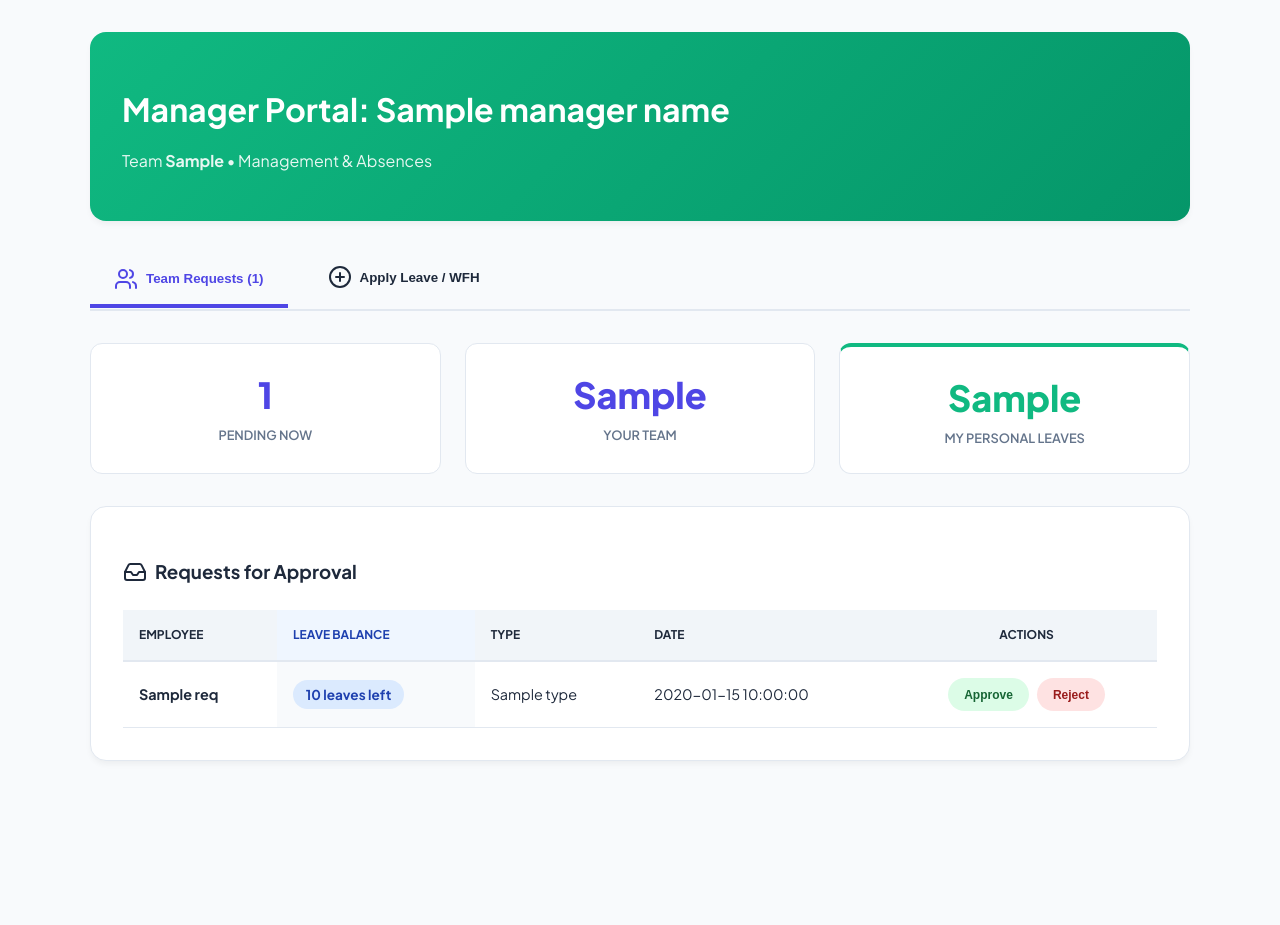
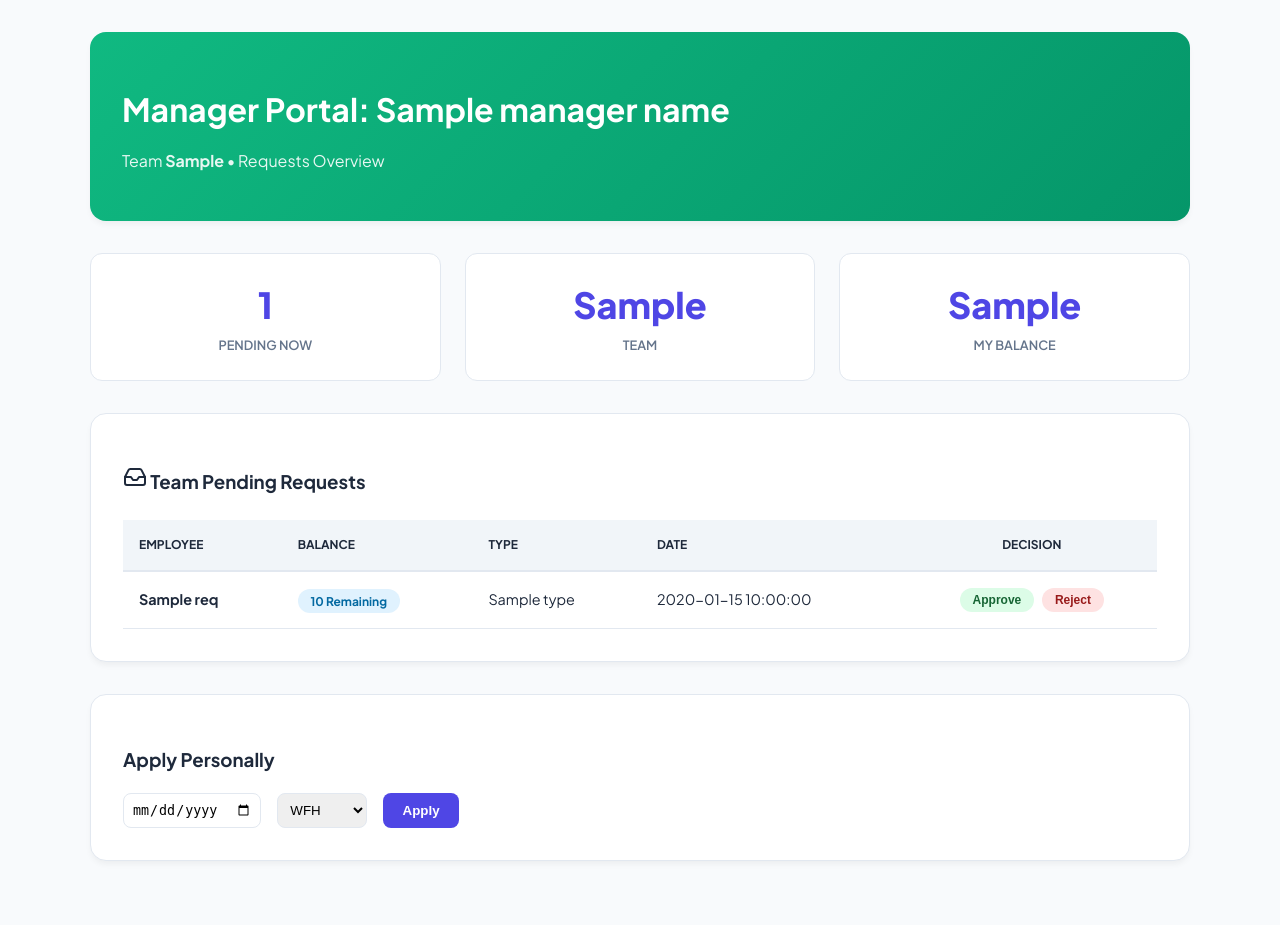
Before and after one commit to Ahsan60712/attendance-system, a Flask app: template templates/manager_dashboard.html in a window 1280 px wide. Before the commit the page ends 761 px from the top, so only its background shows below. Run offline with Flask 3, Linux system fonts and the light colour scheme; the template is opened without the code that fills it: most values are stand-ins (such as "Sample title", 1, 10 or a date in 2020).

Commit message:
Simplify Manager Dashboard UI to verify data rendering

```diff
--- a/templates/manager_dashboard.html
+++ b/templates/manager_dashboard.html
@@ -5,29 +5,10 @@
 {% block content %}
 <div class="card" style="background: linear-gradient(135deg, #10b981, #059669); color: white; border: none; margin-bottom: 2rem;">
     <h1 style="font-size: 2rem; margin-bottom: 0.5rem;">Manager Portal: {{ manager_name }}</h1>
-    <p style="opacity: 0.9;">Team <strong>{{ emp_data.emp_team }}</strong> • Management & Absences</p>
+    <p style="opacity: 0.9;">Team <strong>{{ emp_data.emp_team }}</strong> • Requests Overview</p>
 </div>
 
-<!-- Tabs Navigation -->
-<div style="display: flex; gap: 1rem; margin-bottom: 2rem; border-bottom: 2px solid var(--border); padding-bottom: 0.5rem;">
-    <button onclick="showTab('requests-tab')" class="tab-btn active-tab" id="btn-requests">
-        <i data-lucide="users" size="18"></i> Team Requests ({{ pending_requests|length }})
-    </button>
-    <button onclick="showTab('apply-tab')" class="tab-btn" id="btn-apply">
-        <i data-lucide="plus-circle" size="18"></i> Apply Leave / WFH
-    </button>
-</div>
-
-<style>
-    .tab-btn { border: none; background: transparent; padding: 0.75rem 1.5rem; font-weight: 700; color: var(--text-muted); cursor: pointer; display: flex; align-items: center; gap: 0.5rem; border-radius: 8px 8px 0 0; transition: all 0.3s; }
-    .tab-btn:hover { color: var(--primary); background: #f1f5f9; }
-    .active-tab { color: var(--primary); border-bottom: 4px solid var(--primary); margin-bottom: -7px; }
-    .tab-content { display: none; animation: fadeIn 0.3s ease-in-out; }
-    @keyframes fadeIn { from { opacity: 0; transform: translateY(5px); } to { opacity: 1; transform: translateY(0); } }
-</style>
-
-<!-- TAB 1: TEAM REQUESTS -->
-<div id="requests-tab" class="tab-content" style="display: block;">
+<!-- SIMPLE STATS -->
 <div class="stats-grid">
     <div class="stat-card">
         <span class="value">{{ pending_requests|length }}</span>
@@ -35,59 +16,45 @@
     </div>
     <div class="stat-card">
         <span class="value">{{ emp_data.emp_team }}</span>
-            <span class="label">Your Team</span>
+        <span class="label">Team</span>
     </div>
-        <div class="stat-card" style="border-top: 4px solid #10b981;">
-            <span class="value" style="color: #10b981;">{{ leave_balance.remaining_leaves }}</span>
-            <span class="label">My Personal Leaves</span>
+    <div class="stat-card">
+        <span class="value">{{ leave_balance.remaining_leaves }}</span>
+        <span class="label">My Balance</span>
     </div>
 </div>
 
+<!-- DATA TABLE (DIRECT) -->
 <div class="card">
-        <h3 style="margin-bottom: 1.5rem; display: flex; align-items: center; gap: 0.5rem;">
-            <i data-lucide="inbox" size="20"></i> Requests for Approval
-        </h3>
-
+    <h3 style="margin-bottom: 1.5rem;"><i data-lucide="inbox"></i> Team Pending Requests</h3>
     <div class="table-wrapper">
         {% if pending_requests %}
         <table>
             <thead>
                 <tr>
                     <th>Employee</th>
-                        <th style="background: #eff6ff; color: #1e40af;">Leave Balance</th>
+                    <th>Balance</th>
                     <th>Type</th>
                     <th>Date</th>
-                        <th style="text-align: center;">Actions</th>
+                    <th style="text-align: center;">Decision</th>
                 </tr>
             </thead>
             <tbody>
                 {% for req in pending_requests %}
                 <tr>
                     <td style="font-weight: 700;">{{ req.emp_name }}</td>
-                        <td style="background: #f8fafc;">
-                            <span class="badge" style="background: #dbeafe; color: #1e40af; font-size: 0.85rem; padding: 0.4rem 0.8rem;">
-                                <strong>{{ req.emp_balance }}</strong> leaves left
-                            </span>
-                        </td>
+                    <td><span class="badge" style="background: #e0f2fe; color: #0369a1;">{{ req.emp_balance }} Remaining</span></td>
                     <td>{{ req.type }}</td>
                     <td>{{ req.display_date }}</td>
                     <td style="text-align: center;">
                         <div style="display: flex; gap: 0.5rem; justify-content: center;">
                             <form method="POST" action="{{ url_for('action_request') }}" style="margin: 0;">
-                                    <input type="hidden" name="emp_id" value="{{ req.emp_id }}">
-                                    <input type="hidden" name="date" value="{{ req.date }}">
-                                    <input type="hidden" name="type" value="{{ req.type }}">
-                                    <input type="hidden" name="timestamp" value="{{ req.timestamp }}">
-                                    <input type="hidden" name="action" value="Approve">
-                                    <button type="submit" class="badge badge-approved" style="border: none; cursor: pointer; padding: 0.6rem 1rem;">Approve</button>
+                                <input type="hidden" name="emp_id" value="{{ req.emp_id }}"><input type="hidden" name="date" value="{{ req.date }}"><input type="hidden" name="type" value="{{ req.type }}"><input type="hidden" name="timestamp" value="{{ req.timestamp }}"><input type="hidden" name="action" value="Approve">
+                                <button type="submit" class="badge badge-approved" style="border: none; cursor: pointer;">Approve</button>
                             </form>
                             <form method="POST" action="{{ url_for('action_request') }}" style="margin: 0;">
-                                    <input type="hidden" name="emp_id" value="{{ req.emp_id }}">
-                                    <input type="hidden" name="date" value="{{ req.date }}">
-                                    <input type="hidden" name="type" value="{{ req.type }}">
-                                    <input type="hidden" name="timestamp" value="{{ req.timestamp }}">
-                                    <input type="hidden" name="action" value="Reject">
-                                    <button type="submit" class="badge badge-rejected" style="border: none; cursor: pointer; padding: 0.6rem 1rem;">Reject</button>
+                                <input type="hidden" name="emp_id" value="{{ req.emp_id }}"><input type="hidden" name="date" value="{{ req.date }}"><input type="hidden" name="type" value="{{ req.type }}"><input type="hidden" name="timestamp" value="{{ req.timestamp }}"><input type="hidden" name="action" value="Reject">
+                                <button type="submit" class="badge badge-rejected" style="border: none; cursor: pointer;">Reject</button>
                             </form>
                         </div>
                     </td>
@@ -96,74 +63,23 @@
             </tbody>
         </table>
         {% else %}
-            <div style="text-align: center; padding: 3rem; color: var(--text-muted);">
-                <i data-lucide="check-circle" size="32" style="opacity: 0.4; margin-bottom: 0.5rem;"></i>
-                <p>No pending team requests. Great job!</p>
-            </div>
+        <p style="text-align: center; color: var(--text-muted); padding: 2rem;">No pending team requests found.</p>
         {% endif %}
     </div>
 </div>
-</div>
 
-<!-- TAB 2: APPLY FOR LEAVE/WFH -->
-<div id="apply-tab" class="tab-content">
-    <div class="row">
-        <div class="col-8">
 <div class="card">
-                <h3 style="margin-bottom: 1.5rem;"><i data-lucide="file-edit" size="20"></i> Personal Absence Application</h3>
-                <form method="POST" action="{{ url_for('mark_request') }}">
-                    <div style="display: grid; grid-template-columns: 1fr 1fr; gap: 1.5rem; margin-bottom: 1.5rem;">
-                        <div>
-                            <label style="display: block; font-weight: 700; margin-bottom: 0.5rem; font-size: 0.85rem;">Date</label>
-                            <input type="date" name="date" value="{{ today }}" min="{{ today }}" required style="width: 100%; padding: 0.8rem; border-radius: 10px; border: 1px solid var(--border);">
-                        </div>
-                        <div>
-                            <label style="display: block; font-weight: 700; margin-bottom: 0.5rem; font-size: 0.85rem;">Type</label>
-                            <select name="request_type" required style="width: 100%; padding: 0.8rem; border-radius: 10px; border: 1px solid var(--border);">
-                                <option value="WFH">Work From Home (WFH)</option>
-                                <option value="Leave">Full Day Leave</option>
+    <h3>Apply Personally</h3>
+    <form method="POST" action="{{ url_for('mark_request') }}" style="margin-top: 1rem;">
+        <div style="display: flex; gap: 1rem; flex-wrap: wrap;">
+            <input type="date" name="date" value="{{ today }}" min="{{ today }}" required style="padding: 0.5rem; border-radius: 8px; border: 1px solid var(--border);">
+            <select name="request_type" required style="padding: 0.5rem; border-radius: 8px; border: 1px solid var(--border);">
+                <option value="WFH">WFH</option>
+                <option value="Leave">Leave</option>
                 <option value="Half Day">Half Day</option>
             </select>
+            <button type="submit" class="btn">Apply</button>
         </div>
-                    </div>
-                    <div style="margin-bottom: 2rem;">
-                        <label style="display: block; font-weight: 700; margin-bottom: 0.5rem; font-size: 0.85rem;">Reason (Required)</label>
-                        <textarea name="reason" rows="4" required placeholder="Reason for your absence..." style="width: 100%; padding: 0.8rem; border-radius: 10px; border: 1px solid var(--border); resize: none;"></textarea>
-                    </div>
-                    <button type="submit" class="btn" style="width: 100%; justify-content: center; padding: 1rem;">
-                        <i data-lucide="send"></i> Submit My Application
-                    </button>
     </form>
 </div>
-        </div>
-        <div class="col-4">
-            <div class="card" style="background: #f8fafc; border-style: dashed;">
-                <h4 style="margin-bottom: 1rem;">Information</h4>
-                <ul style="padding-left: 1.2rem; font-size: 0.85rem; color: var(--text-muted); display: flex; flex-direction: column; gap: 1rem;">
-                    <li>Manager applications are auto-tracked by the system.</li>
-                    <li>Ensure you've notified your team in case of WFH.</li>
-                    <li>Balance will be updated instantly on approval.</li>
-                </ul>
-            </div>
-        </div>
-    </div>
-</div>
-
-<script>
-    function showTab(tabId) {
-        // Hide all tabs
-        document.querySelectorAll('.tab-content').forEach(tab => tab.style.display = 'none');
-        document.querySelectorAll('.tab-btn').forEach(btn => btn.classList.remove('active-tab'));
-
-        // Show selected tab
-        document.getElementById(tabId).style.display = 'block';
-
-        // Set active button
-        if(tabId === 'requests-tab') {
-            document.getElementById('btn-requests').classList.add('active-tab');
-        } else {
-            document.getElementById('btn-apply').classList.add('active-tab');
-        }
-    }
-</script>
 {% endblock %}
```
Lines whose indentation alone changed are shown as unchanged.
